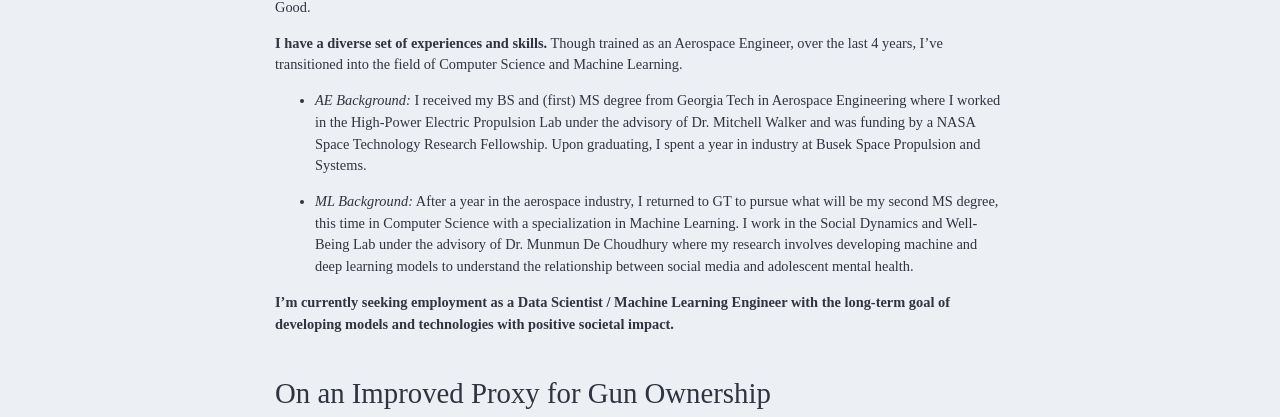
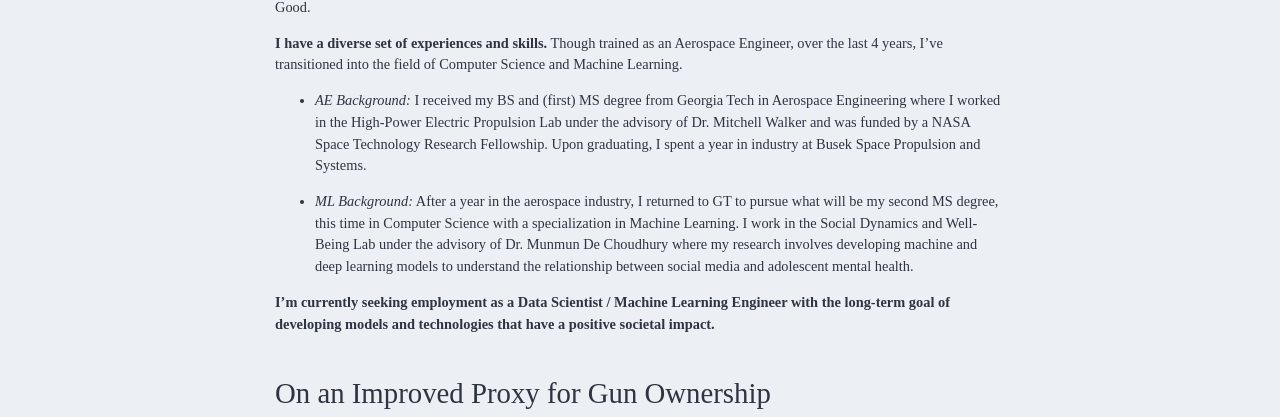
Before and after one commit to dbgomez94/dbgomez94.github.io, a Jekyll site: the page built from index.md, in a window 1280 px wide and 1055 px high. Shown: the part 282-699 px from the top of the window. Built offline with Jekyll 4.4.1, drawn with Linux system fonts in a browser that asks for light colours; nearby versions of some CDN libraries; the list of posts is cut into pages by our own code; comment, search, counter and statistics services are not loaded.

Commit message:
updating homepage

```diff
--- a/index.md
+++ b/index.md
@@ -8,8 +8,8 @@ I'm a Data Scientist and Machine Learning Engineer passionate about applying the
 
 **I have a diverse set of experiences and skills.** Though trained as an Aerospace Engineer, over the last 4 years, I've transitioned into the field of Computer Science and Machine Learning.
 
-- *AE Background:* I received my BS and (first) MS degree from Georgia Tech in Aerospace Engineering where I worked in the High-Power Electric Propulsion Lab under the advisory of Dr. Mitchell Walker and was funding by a NASA Space Technology Research Fellowship. Upon graduating, I spent a year in industry at Busek Space Propulsion and Systems.
+- *AE Background:* I received my BS and (first) MS degree from Georgia Tech in Aerospace Engineering where I worked in the High-Power Electric Propulsion Lab under the advisory of Dr. Mitchell Walker and was funded by a NASA Space Technology Research Fellowship. Upon graduating, I spent a year in industry at Busek Space Propulsion and Systems.
 
 - *ML Background:* After a year in the aerospace industry, I returned to GT to pursue what will be my second MS degree, this time in Computer Science with a specialization in Machine Learning. I work in the Social Dynamics and Well-Being Lab under the advisory of Dr. Munmun De Choudhury where my research involves developing machine and deep learning models to understand the relationship between social media and adolescent mental health.
 
-**I'm currently seeking employment as a Data Scientist / Machine Learning Engineer with the long-term goal of developing models and technologies with positive societal impact.**
+**I'm currently seeking employment as a Data Scientist / Machine Learning Engineer with the long-term goal of developing models and technologies that have a positive societal impact.**
```
Also changed, not shown: pages/projects.md (+1 -1 lines).
